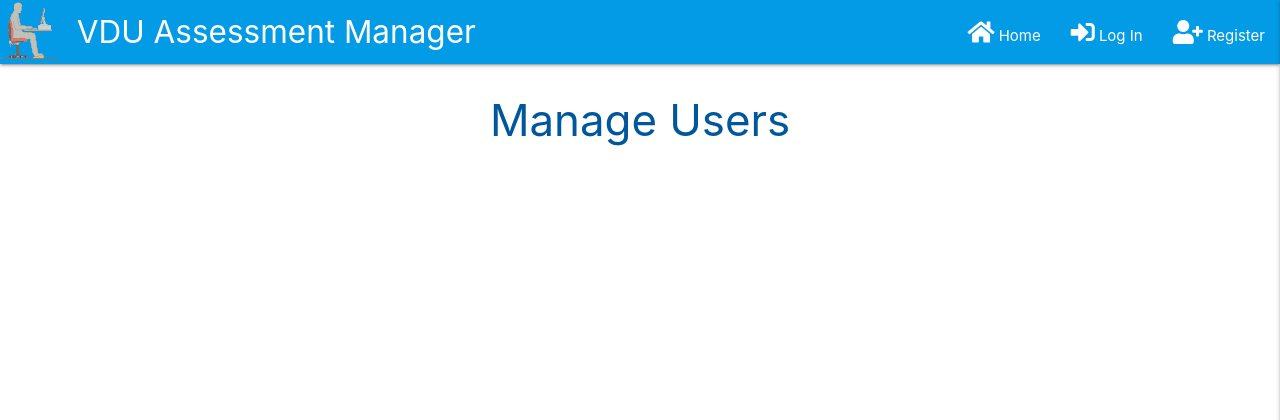
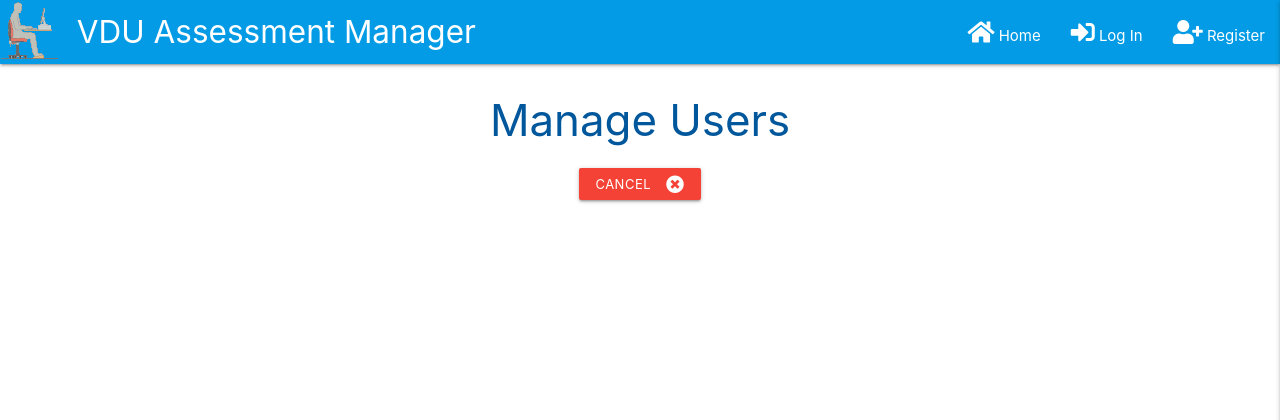
Before and after one commit to Code-Institute-Submissions/VDU-Assessment, a Flask app: page /get_users in a window 1280 px wide. Shown: the top 420 px of the page. Run offline with Flask 2, Linux system fonts and the light colour scheme; data that the repository does not hold is empty; some libraries are stand-ins or nearby versions.

Commit message:
Added cancel button to User & Manager Maintenance, that returns user to profile page

```diff
--- a/templates/managers.html
+++ b/templates/managers.html
@@ -5,8 +5,12 @@
 
     <div class="row">
         <div class="col s12 center-align">
-            <a href="{{ url_for('add_manager') }}" class="btn-large light-blue darken-2 text-shadow">
+            <a href="{{ url_for('add_manager') }}" class="btn-small light-blue darken-2 text-shadow">
                 Add Manager <i class="fas fa-plus-square right"></i>
+            </a>
+              <!-- cancel button -->
+            <a href="{{ url_for("profile", username=session["user"]) }}" class="btn-small red text-shadow">
+                Cancel <i class="fas fa-times-circle right"></i>
             </a>
         </div>
     </div>
--- a/templates/users.html
+++ b/templates/users.html
@@ -2,7 +2,14 @@
 {% block content %}
 
     <h3 class="light-blue-text text-darken-4 center-align">Manage Users</h3>
-
+        <div class="row">
+            <div class="col s12 center-align">
+                <!-- cancel button -->
+                <a href="{{ url_for("profile", username=session["user"]) }}" class="btn-small red text-shadow">
+                    Cancel <i class="fas fa-times-circle right"></i>
+                </a>
+            </div>
+        </div>
     <div class="row">
         {% for user in users %}
             <div class="col s12 m3">
```
